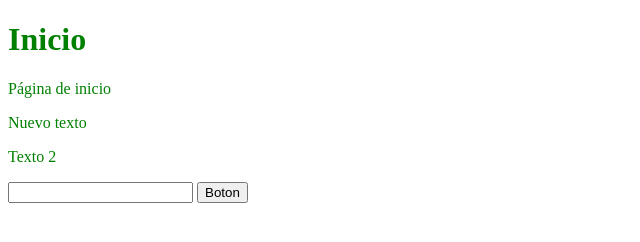
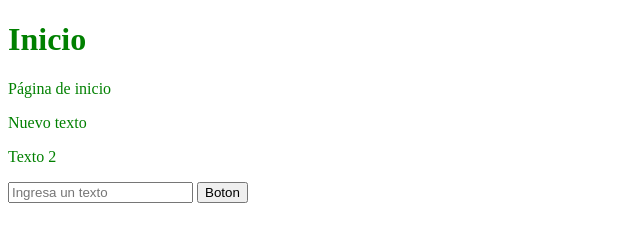
Before and after one commit to sebasolis/prueba, a plain HTML site: page index.html in a window 1280 px wide. Shown: the full height of the page, 0-640 px from the left. Drawn offline with Linux system fonts and the light colour scheme.

Commit message:
input v2

```diff
--- a/index.html
+++ b/index.html
@@ -14,7 +14,7 @@
 
         <p>Texto 2</p>
 
-        <input type="text" />
+        <input type="text" placeholder="Ingresa un texto"/>
         <button type="boton">Boton</button>
     </body>
 </html>
```
